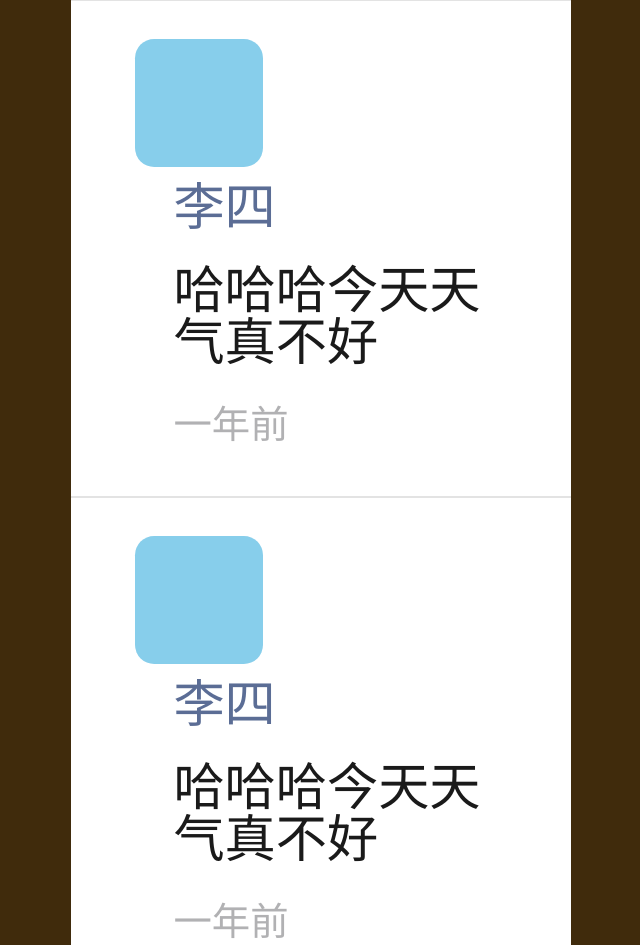
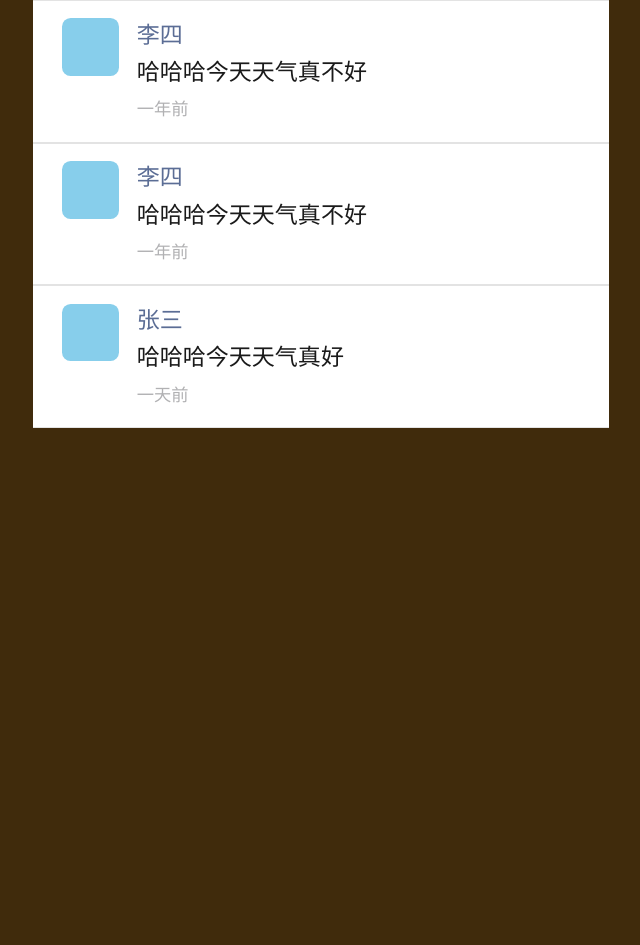
Before and after one commit to qaq1919810/Imitating-WeChat-Moments, a plain HTML site: page src/index.html in a window 1280 px wide. Shown: the top 945 px of the page, without its empty margins (319-959 px from the left). After the commit the page ends 800 px from the top, so only its background shows below. Drawn offline with Linux system fonts and the light colour scheme.

Commit message:
渲染逻辑改变，对桌面端支持

```diff
--- a/src/index.html
+++ b/src/index.html
@@ -6,7 +6,17 @@
           content="width=device-width, user-scalable=no, initial-scale=1.0, maximum-scale=1.0, minimum-scale=1.0">
     <meta http-equiv="X-UA-Compatible" content="ie=edge">
     <title>Document</title>
-    <link rel="stylesheet" href="style.css">
+    <style>
+        * {
+            font-family: 黑体;
+            line-height: 1;
+            border: 0;
+            padding: 0;
+            margin: 0;
+            flex-wrap: wrap;
+            box-sizing: border-box;
+        }
+    </style>
     <script>
         let data = [
             {
@@ -33,20 +43,77 @@
         // 定义大盒子长宽
         let mainDiv = document.getElementById('main')
         if (innerWidth > innerHeight) {
-            alert('目前对于桌面端支持度较差建议移动设备使用\n如需桌面端使用建议把浏览器窗口大小调成手机比例然后刷新此页面')
-            mainDiv.style.width = `${innerHeight * 10 / 16}px`
+            // alert('目前对于桌面端支持度较差建议移动设备使用\n如需桌面端使用建议把浏览器窗口大小调成手机比例然后刷新此页面')
+            mainDiv.style.width = `${innerWidth*0.45}px`
         } else {
             mainDiv.style.width = `${innerWidth}px`
         }
+        let mw = parseFloat(mainDiv.style.width)
 
-        // // 动态添加小盒子css
-        // const style = document.createElement('style');
-        // style.textContent = `
-        //   .basicBlock {
-        //   }
-        // `;
-        // document.head.appendChild(style);
+        // 定义各个元素的样式
+        let style = document.createElement('style')
+        style.textContent = `
+            /*小盒子*/
+            .basicBlock {
+                width: 100%;
+                display: flex;
+                border-width: 1px 0 1px 0;
+                border-style: solid;
+                border-color: #e3e3e3;
+                padding: ${0.03*mw}px ${0.036*mw}px ${0.04*mw}px ${0.05*mw}px;
+            }
 
+            /*左半边*/
+            .leftContent {
+                width: ${0.1*mw}px;
+                height: 100%;
+            }
+
+            /*头像*/
+            .avatar {
+                display: inline-block;
+                height: ${0.1*mw}px;
+                width: ${0.1*mw}px;
+                border-radius: ${0.015*mw}px;
+                background-color: skyblue;
+            }
+
+            /*右半边*/
+            .rightContent {
+                margin-left: ${0.03*mw}px;
+                height: 100%;
+            }
+
+            /*用户名*/
+            .userName {
+                color: #5b6d95;
+                font-size: ${0.04*mw}px;
+                margin-top: ${0.0093*mw}px;
+            }
+
+            /*用户信息*/
+            .userMessage {
+                margin-top: ${0.025*mw}px;
+                color: #1a1a1a;
+                font-size: ${0.04*mw}px;
+            }
+
+            /*发送时间*/
+            .sendTime {
+                font-size: ${0.03*mw}px;
+                margin-top: ${0.03*mw}px;
+                color: #b1b1b3;
+            }
+
+            /*整个大盒子*/
+            .main {
+                position: absolute;
+                left: 50%;
+                transform: translateX(-50%);
+                background-color: white;
+            }
+        `
+        document.head.appendChild(style)
     </script>
 
     <script>
--- a/src/style.css
+++ /dev/null
@@ -1,73 +0,0 @@
-* {
-    font-family: 黑体;
-
-
-    line-height: 1;
-    border: 0;
-
-    padding: 0;
-    margin: 0;
-
-    flex-wrap: wrap;
-
-    box-sizing: border-box;
-}
-
-/*整个大盒子*/
-.main {
-    position: absolute;
-    left: 50%;
-    transform: translateX(-50%);
-    background-color: white;
-}
-
-/*小盒子*/
-.basicBlock {
-    width: 100%;
-    display: flex;
-    border-width: 1px 0 1px 0;
-    border-style: solid;
-    border-color: #e3e3e3;
-    padding: 3vw 3.6vw 4vw 5vw;
-}
-
-/*左半边*/
-.leftContent {
-    width: 10vw;
-    height: 100%;
-}
-
-/*头像*/
-.avatar {
-    display: inline-block;
-    height: 10vw;
-    width: 10vw;
-    border-radius: 1.5vw;
-    background-color: skyblue;
-}
-
-/*右半边*/
-.rightContent {
-    margin-left: 3vw;
-    height: 100%;
-}
-
-/*用户名*/
-.userName {
-    color: #5b6d95;
-    font-size: 4vw;
-    margin-top: 0.93vw;
-}
-
-/*用户信息*/
-.userMessage{
-    margin-top: 2.5vw;
-    color: #1a1a1a;
-    font-size: 4vw;
-}
-/*发送时间*/
-.sendTime{
-    font-size: 3vw;
-    margin-top: 3vw;
-    color: #b1b1b3;
-}
```
